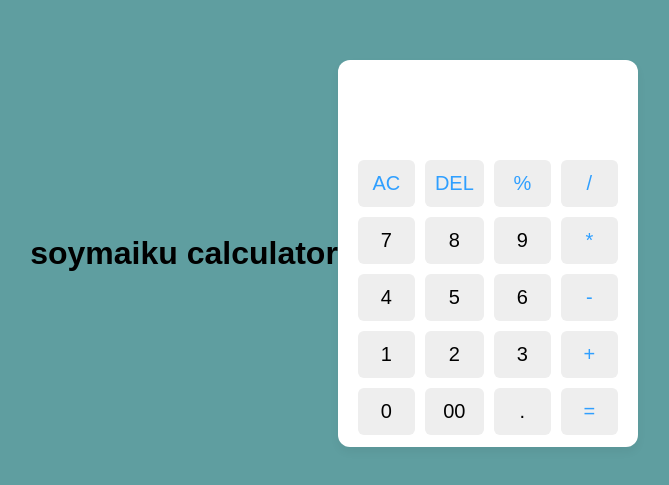
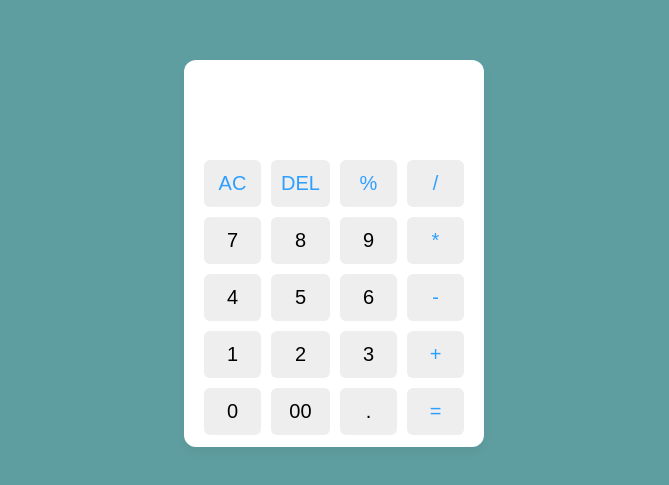
Before and after one commit to soymaiku/soymaikucalculator, a plain HTML site: page index.html in a window 1280 px wide. Shown: the part 147-632 px from the top of the page, without its empty margins (306-975 px from the left). Drawn offline with Linux system fonts and the light colour scheme.

Commit message:
beta 0.0.0.2
-Removing the h1 text

```diff
--- a/index.html
+++ b/index.html
@@ -6,7 +6,6 @@
   <title>soymaiku calculator</title>
   <link rel="stylesheet" href="style.css">
 </head>
-<h1>soymaiku calculator</h1>
 <body>
   <div class="container">
     <input type="text" class="display">
```
Also changed, not shown: style.css (+5 -7 lines).
